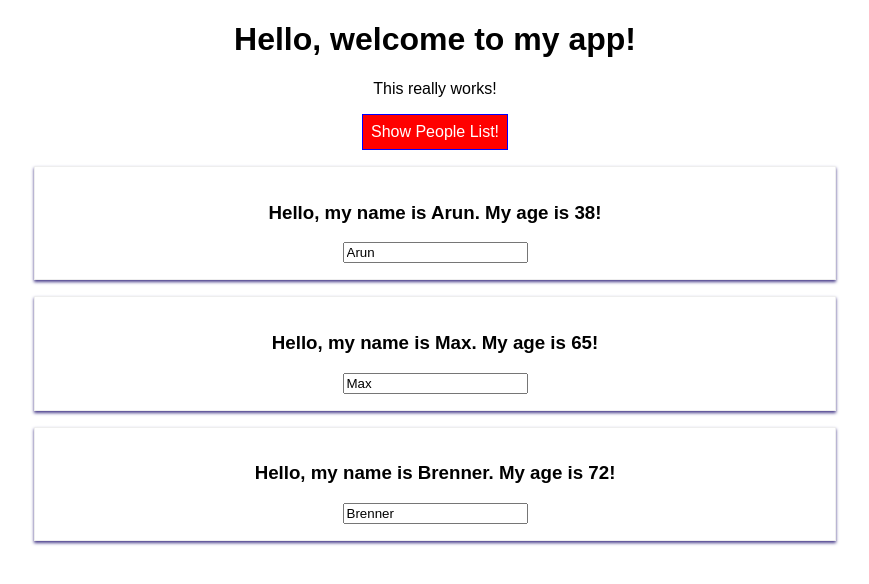
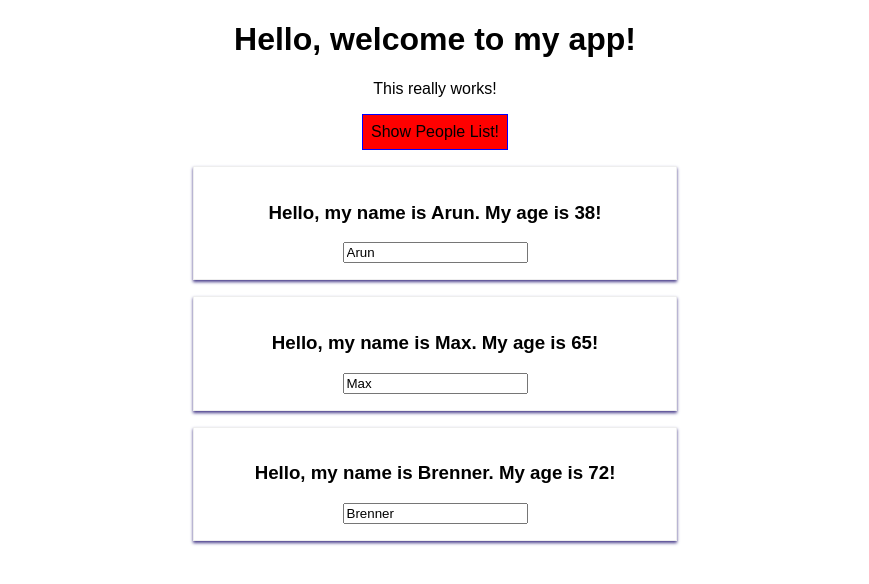
Before and after one commit to arunshariharan/first-react-app, a React (Create React App) app: page / in a window 1280 px wide. Both pictures are taken after a click on the button "Show People List!". Shown: the top 584 px of the page, without its empty margins (205-1074 px from the left). Built offline with nearby package versions, Linux system fonts and the light colour scheme.

Commit message:
[5,70-72] use Styled Components to style instead of Radium

```diff
--- a/src/App.js
+++ b/src/App.js
@@ -1,6 +1,25 @@
 import React, { Component } from 'react';
 import './App.css';
 import Person from './Person/Person';
+import styled from 'styled-components';
+
+// styled-components uses normal css
+// the backticks are called template literals in javascript. We can use ${} to evaluate javascript
+// and finall all of it is combined into a string when compiled
+// these can be added into a separate file and called in as well, if this file gets too big
+const StyledButton = styled.button`
+  border: 1px solid blue;
+  background-color: ${props => props.alt ? 'red' : 'green'};
+  color: ${props => props.alt ? 'black' : 'white'};
+  font: inherit;
+  padding: 8px;
+  cursor: pointer;
+
+  &:hover {
+    background-color: ${props => props.alt ? 'lightpink' : 'lightgreen'};
+    color: ${props => props.alt ? 'black' : 'black'};
+  }
+`;
 
 class App extends Component {
   state = {
@@ -53,16 +72,6 @@ class App extends Component {
   }
 
   render() {
-
-    const styling = {
-      border: '1px solid blue',
-      backgroundColor: 'green',
-      color: 'white',
-      font: 'inherit',
-      padding: '8px',
-      cursor: 'pointer'
-    }
-
     let persons = null;
 
     if (this.state.showPersons) {
@@ -81,9 +90,6 @@ class App extends Component {
           }
         </div>
       );
-
-      styling.backgroundColor = 'red';
-      styling[':hover'] = { backgroundColor: 'lightpink', color: 'black' }
     }
 
     let classNames = [];
@@ -94,9 +100,10 @@ class App extends Component {
       <div className="App">
         <h1>Hello, welcome to my app!</h1>
         <p className={classNames.join(' ')}>This really works!</p>
-        <button
-          style={styling}
-          onClick={this.showPersonsHandler}>Show People List!</button>
+        <StyledButton
+          alt={this.state.showPersons}
+          onClick={this.showPersonsHandler}>Show People List!
+        </StyledButton>
         {persons}
       </div>
 
--- a/src/Person/Person.js
+++ b/src/Person/Person.js
@@ -1,20 +1,29 @@
 import React from 'react';
 import './Person.css';
+import styled from 'styled-components';
+
+const StyledDiv = styled.div`
+  width: 60%;
+  box-shadow: antiquewhite;
+  border: 1px solid #eee;
+  margin: 16px auto;
+  padding: 16px;
+  box-shadow: 0 2px 3px darkslateblue;
+  text-align: center;
+
+  @media (min-width: 500px) {
+    width: 450px;
+  }
+`;
 
 const person = (props) => {
 
-  const styling = {
-    '@media (min-width: 500px)': {
-      width: '450px'
-    }
-  };
-
   return (
-    <div className="Person">
+    <StyledDiv>
       <h3 onClick={props.click}>Hello, my name is {props.name}. My age is {props.age}!</h3>
       <p>{props.children}</p>
       <input type="text" value={props.name} onChange={props.changed} />
-    </div>
+    </StyledDiv>
   );
 }
 
```
Also changed, not shown: src/Person/Person.css (line endings or trailing spaces).
